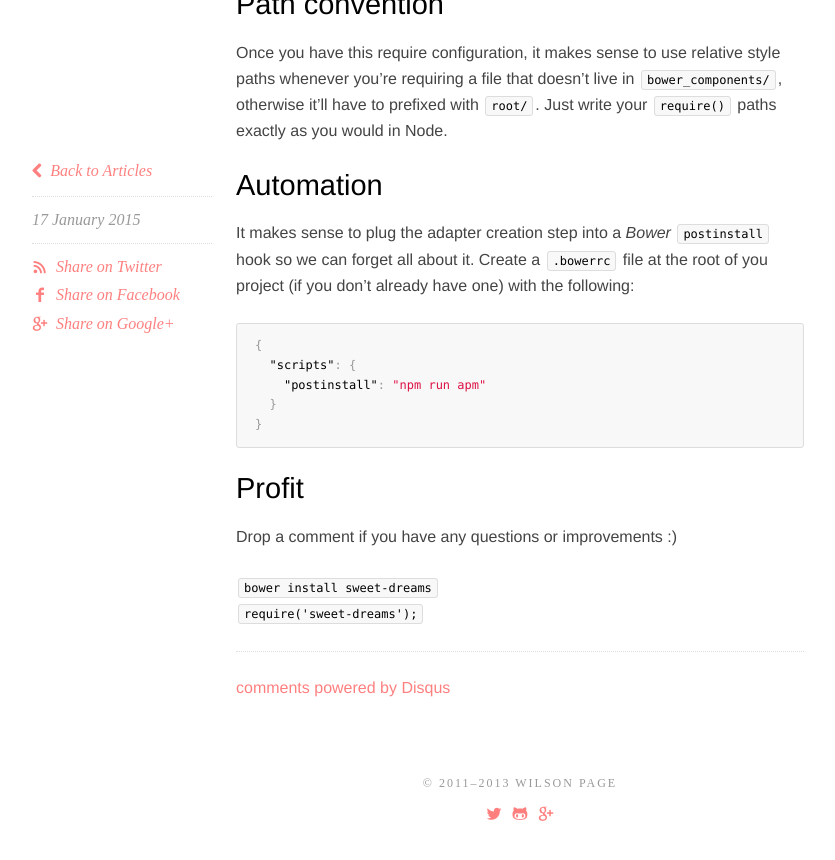
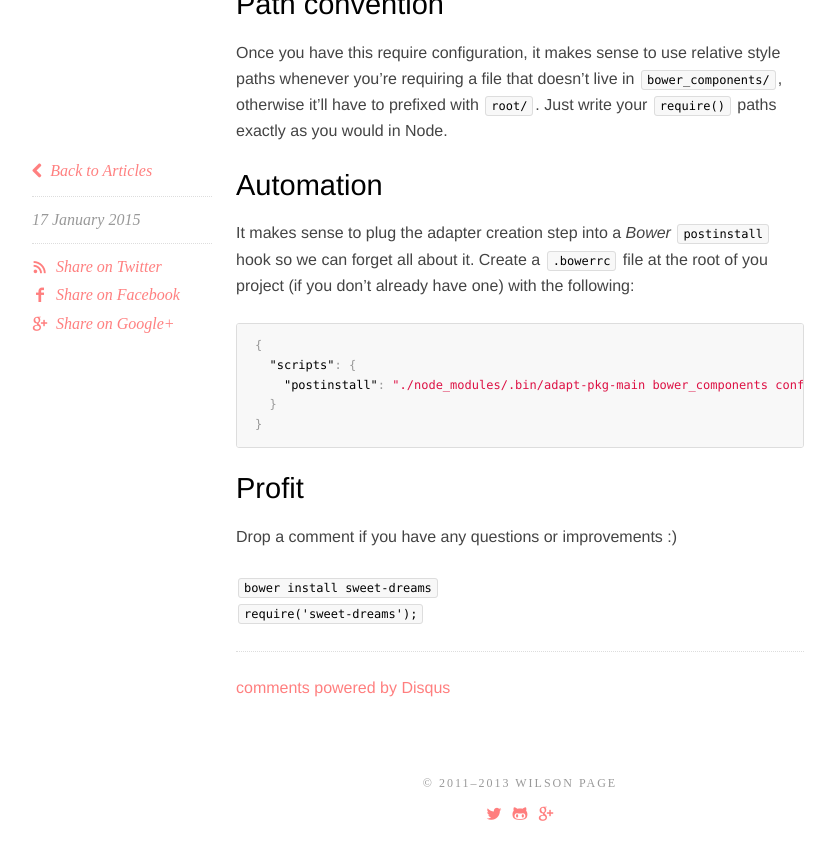
Before and after one commit to wilsonpage/blog, a Jekyll site: the page built from _posts/2015-01-17-the-perfect-amd-setup.markdown, in a window 1280 px wide and 900 px high, scrolled down 3002 px. Shown: the top 860 px of the window, without its empty margins (120-955 px from the left). Built offline with Jekyll 4.4.1, drawn with Linux system fonts in a browser that asks for light colours; Markdown is read by kramdown in place of the engine named in the settings; comment, search, counter and statistics services are not loaded.

Commit message:
Correct bin

```diff
--- a/_posts/2015-01-17-the-perfect-amd-setup.markdown
+++ b/_posts/2015-01-17-the-perfect-amd-setup.markdown
@@ -110,7 +110,7 @@ It makes sense to plug the adapter creation step into a *Bower* `postinstall` ho
 {% highlight json %}
 {
   "scripts": {
-    "postinstall": "npm run apm"
+    "postinstall": "./node_modules/.bin/adapt-pkg-main bower_components configFileNames=bower.json,package.json"
   }
 }
 {% endhighlight %}
```
